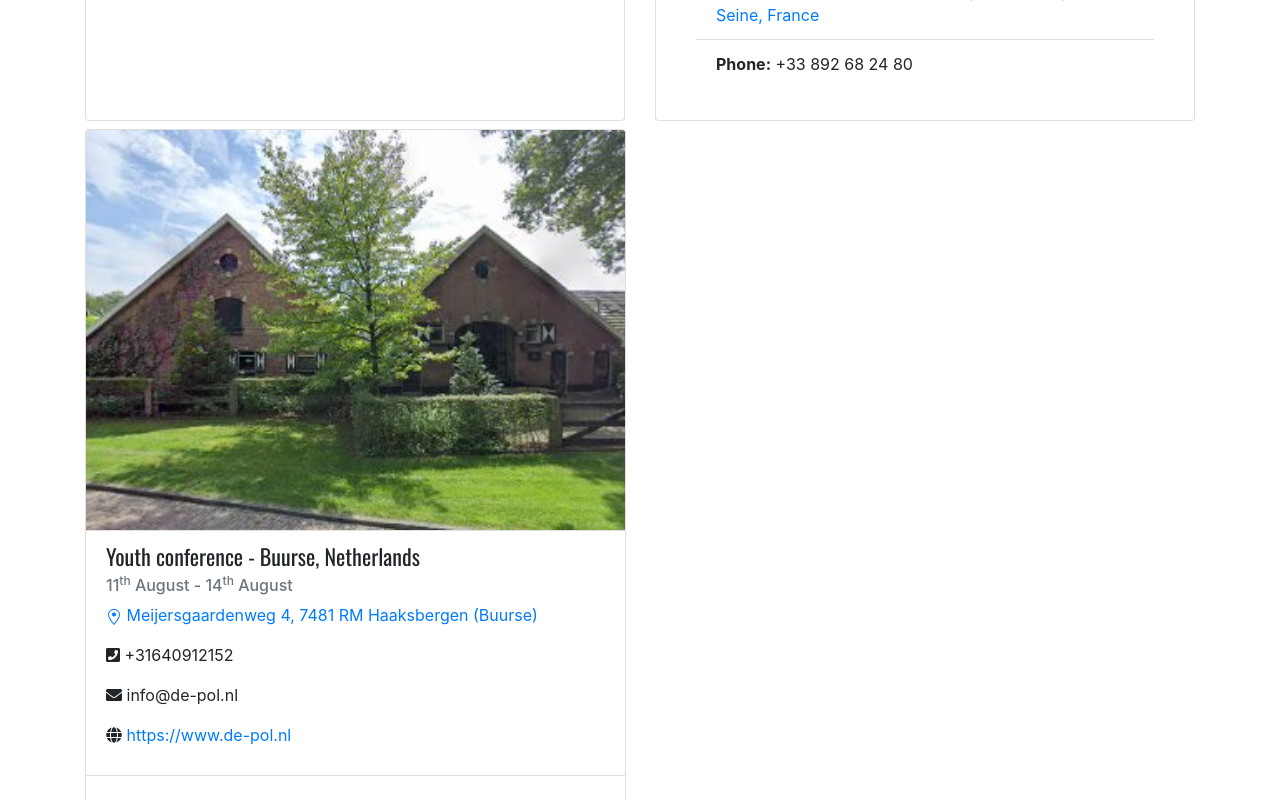
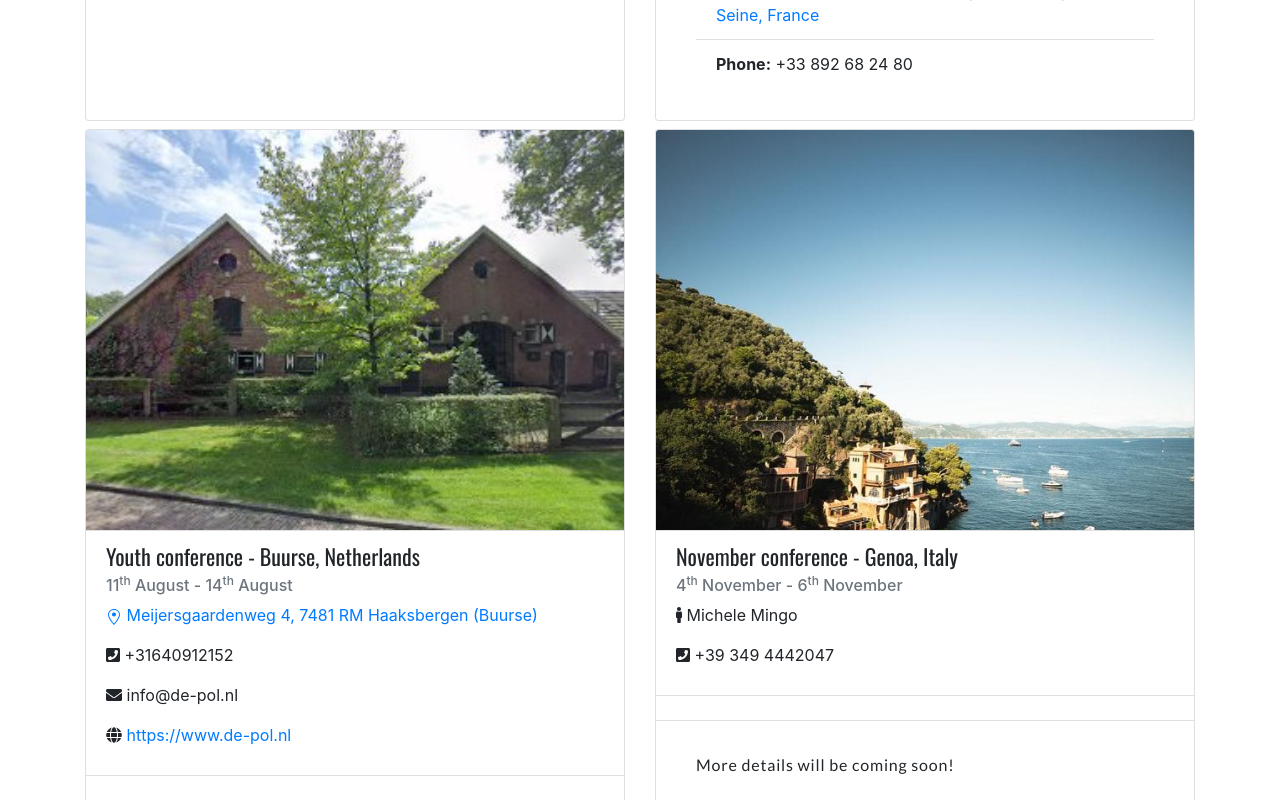
Before and after one commit to Haimanot1989/church, a React (Create React App) app: page / in a window 1280 px wide. Shown: the part 3720-4520 px from the top of the page. Built offline with nearby package versions, Linux system fonts and the light colour scheme.

Commit message:
add genova conf 2022

```diff
--- a/src/components/Cards.js
+++ b/src/components/Cards.js
@@ -16,6 +16,8 @@ const Cards = () => {
   const theSevenChurchesTrip2022 = conferences["theSevenChurchesTrip2022"];
   const annualConference2022 = conferences["annualConference2022"];
   const youthConferenceBelgium2022 = conferences["youthConference2022"];
+  const novemberConference2022 = conferences["novemberConference2022"];
+
   return (
     <>
       <div className="card-deck mb-2">
@@ -28,7 +30,7 @@ const Cards = () => {
       </div>
       <div className="card-deck mb-2">
         <Card {...youthConferenceBelgium2022} />
-        <Card {...{}} />
+        <Card {...novemberConference2022} />
       </div>
     </>
   );
@@ -83,10 +85,10 @@ const Card = ({
         <li className="list-group-item">
           {importantMessage && <AdditionalMessage {...importantMessage} />}
         </li>
-        {confSubtypes.length > 0 && (
+        {confSubtypes && confSubtypes.length > 0 && (
           <CardSectionTitle sectionTitle="Programs" />
         )}
-        {confSubtypes.length > 0 ? (
+        {confSubtypes && confSubtypes.length > 0 ? (
           confSubtypes.map((value, key) => {
             return <ConfSubTypeItem {...value} key={key} />;
           })
--- a/src/components/ContactInfo.js
+++ b/src/components/ContactInfo.js
@@ -3,12 +3,21 @@ import { FontAwesomeIcon } from "@fortawesome/react-fontawesome";
 import {
   faPhoneSquare,
   faEnvelope,
-  faGlobe
+  faGlobe,
+  faMale
 } from "@fortawesome/free-solid-svg-icons";
-export const ContactInfo = ({ phoneNumbers, emails, webistes }) => {
+export const ContactInfo = ({ phoneNumbers, emails, webistes, names }) => {
   return (
     <div>
-      {phoneNumbers.length > 0 && (
+      {names && names.length > 0 && (
+        <p>
+          <FontAwesomeIcon icon={faMale} />{" "}
+          {names.map(name => (
+            <Name key={name} name={name} />
+          ))}
+        </p>
+      )}
+      {phoneNumbers && phoneNumbers.length > 0 && (
         <p>
           <FontAwesomeIcon icon={faPhoneSquare} />{" "}
           {phoneNumbers.map(phoneNumber => (
@@ -36,6 +45,9 @@ export const ContactInfo = ({ phoneNumbers, emails, webistes }) => {
   );
 };
 
+const Name = ({ name }) => {
+  return <span>{name}</span>;
+};
 const Phone = ({ phoneNumber }) => {
   return <span>{phoneNumber}</span>;
 };
--- a/src/components/data/conferences.json
+++ b/src/components/data/conferences.json
@@ -892,5 +892,25 @@
         ]
       }
     ]
+  },
+  "novemberConference2022": {
+    "imageUrl": "./genoa.png",
+    "confType": "November conference",
+    "country": "Italy",
+    "city": "Genoa",
+    "confStart": {
+      "date": "4",
+      "sup": "th",
+      "month": "November"
+    },
+    "confEnd": {
+      "date": "6",
+      "sup": "th",
+      "month": "November"
+    },
+    "contactInformation": {
+      "names": ["Michele Mingo"],
+      "phoneNumbers": ["+39 349 4442047"]
+    }
   }
 }
```
Also changed, not shown: public/genoa.png (added).
